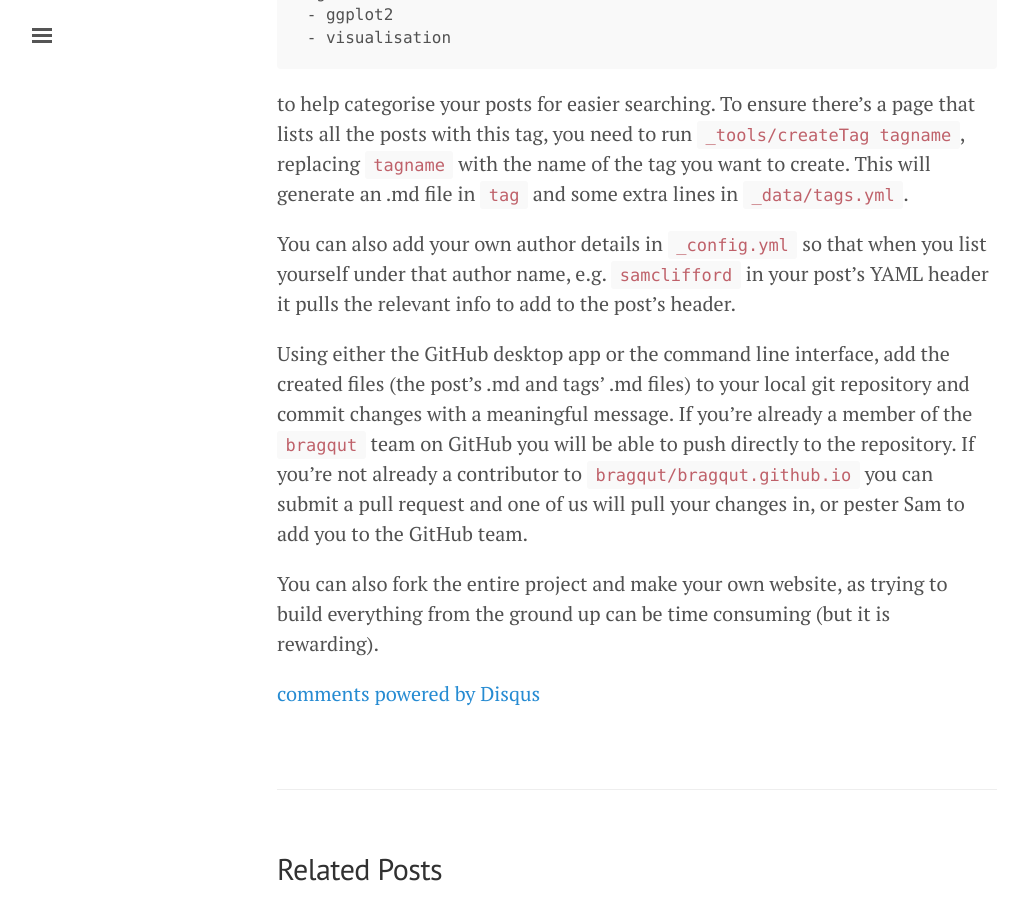
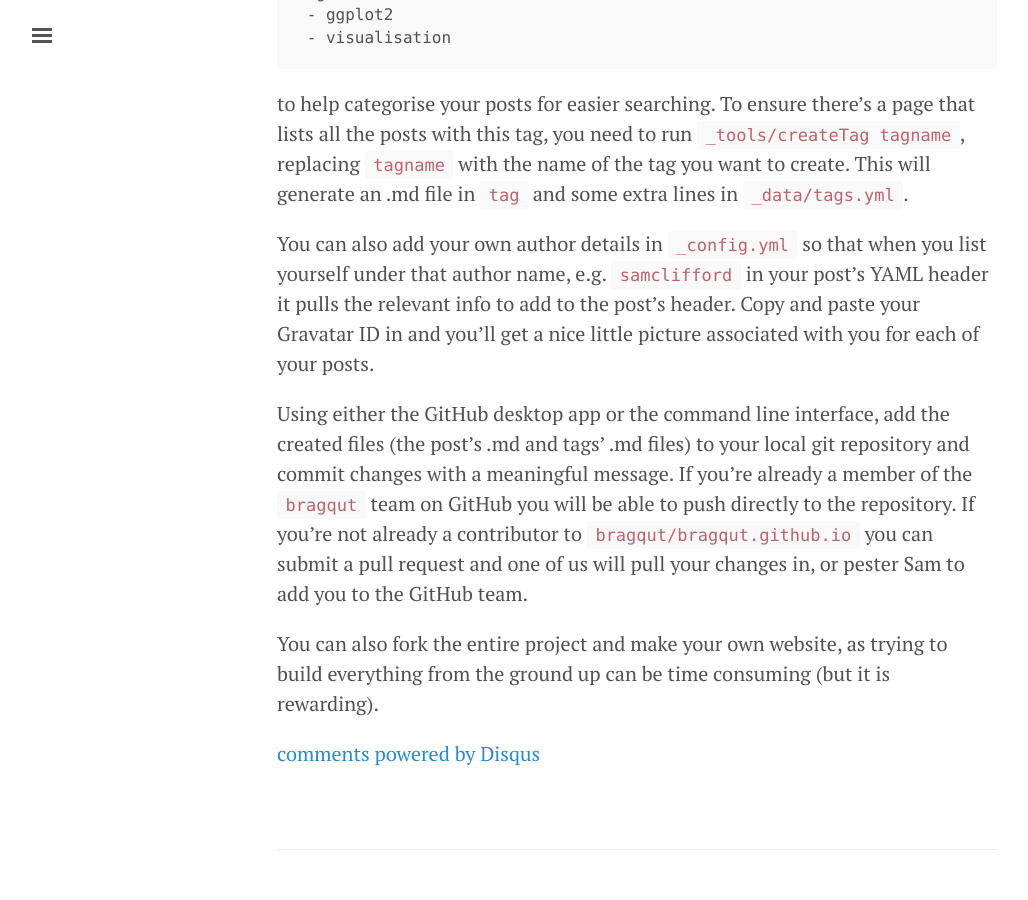
Before and after one commit to bragqut/bragqut.github.io, a Jekyll site: the page built from using-this-site.md, in a window 1280 px wide and 900 px high, scrolled down 847 px. Shown: the whole window, without its empty margins (3-1031 px from the left). Built offline with Jekyll 4.4.1, drawn with Linux system fonts in a browser that asks for light colours; comment, search, counter and statistics services are not loaded.

Commit message:
gravatar info

````diff
--- a/using-this-site.md
+++ b/using-this-site.md
@@ -28,7 +28,7 @@ tags:
 ```
 to help categorise your posts for easier searching. To ensure there's a page that lists all the posts with this tag, you need to run `_tools/createTag tagname`, replacing `tagname` with the name of the tag you want to create. This will generate an .md file in `tag` and some extra lines in `_data/tags.yml`.
 
-You can also add your own author details in `_config.yml` so that when you list yourself under that author name, e.g. `samclifford` in your post's YAML header it pulls the relevant info to add to the post's header.
+You can also add your own author details in `_config.yml` so that when you list yourself under that author name, e.g. `samclifford` in your post's YAML header it pulls the relevant info to add to the post's header. Copy and paste your Gravatar ID in and you'll get a nice little picture associated with you for each of your posts.
 
 Using either the GitHub desktop app or the command line interface, add the created files (the post's .md and tags' .md files) to your local git repository and commit changes with a meaningful message. If you're already a member of the `bragqut` team on GitHub you will be able to push directly to the repository. If you're not already a contributor to `bragqut/bragqut.github.io` you can submit a pull request and one of us will pull your changes in, or pester Sam to add you to the GitHub team.
 
````
